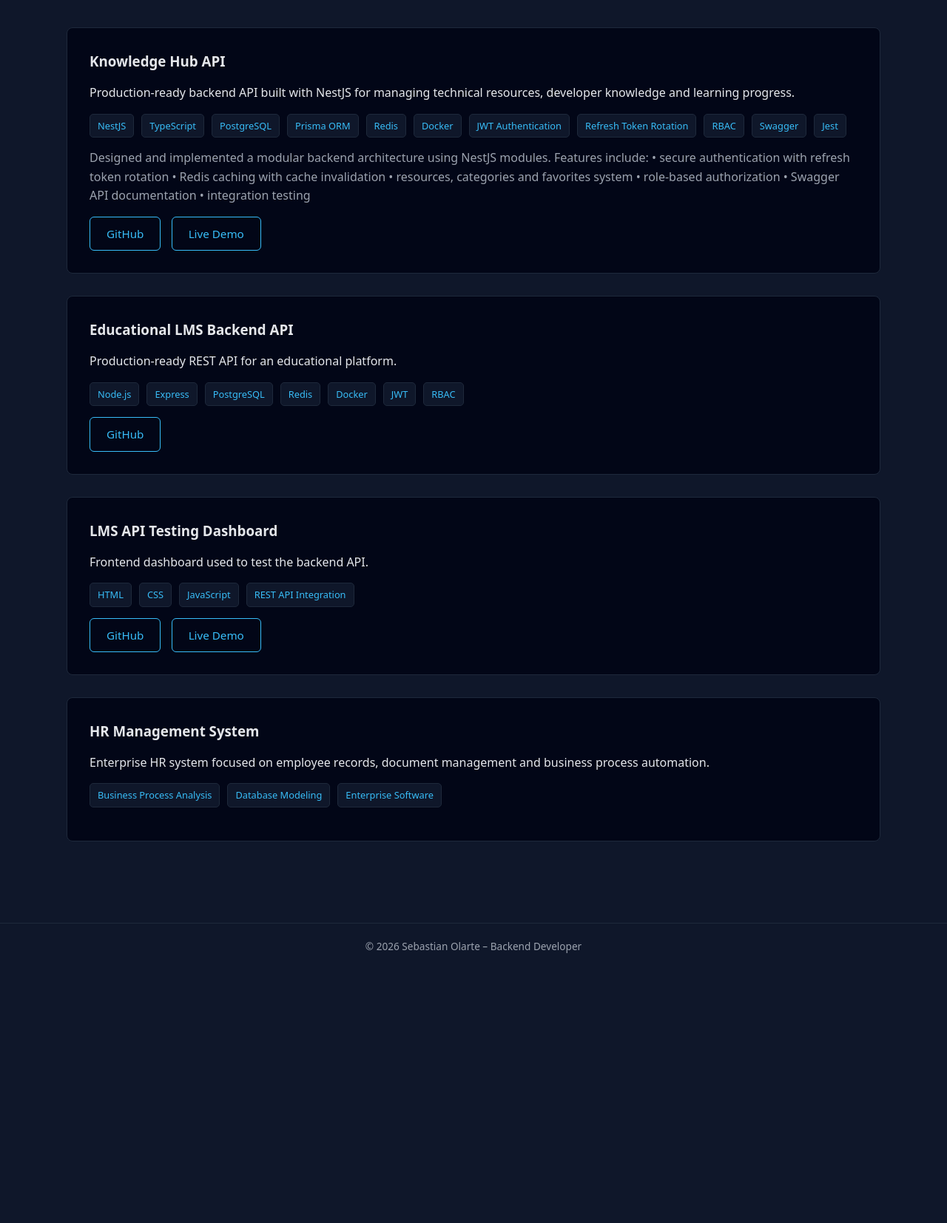
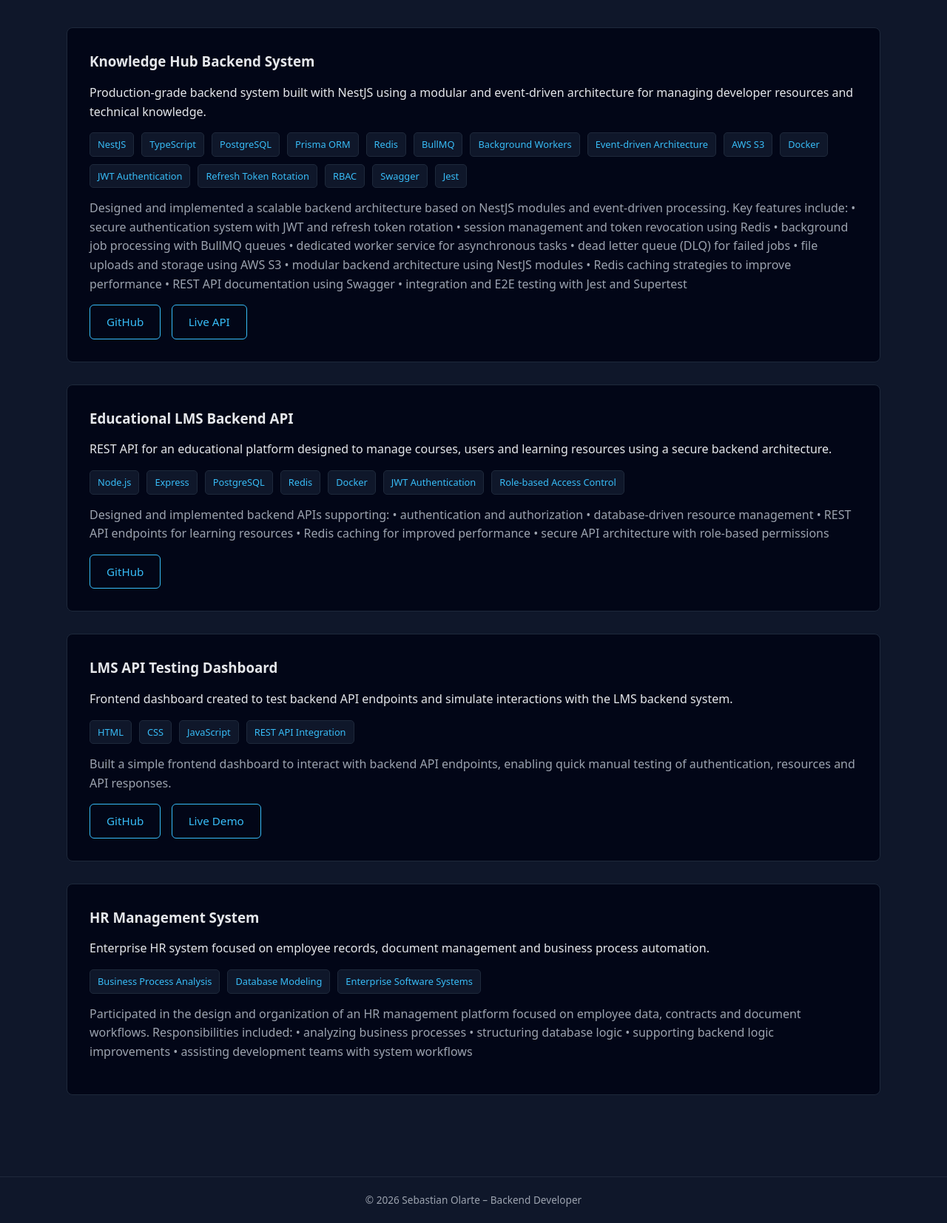
Before and after one commit to sebasolarte22/portfolio, a plain HTML site: page projects.html in a window 1280 px wide. Shown: the part 205-1859 px from the top of the page at 74% size. Before the commit the page ends 1516 px from the top, so only its background shows below. Drawn offline with Linux system fonts and the light colour scheme.

Commit message:
feat: portfolio updated

```diff
--- a/projects.html
+++ b/projects.html
@@ -36,11 +36,12 @@
 
 <div class="project-card">
 
-<h3>Knowledge Hub API</h3>
+<h3>Knowledge Hub Backend System</h3>
 
 <p class="project-description">
-Production-ready backend API built with NestJS for managing
-technical resources, developer knowledge and learning progress.
+Production-grade backend system built with NestJS using
+a modular and event-driven architecture for managing
+developer resources and technical knowledge.
 </p>
 
 <ul class="project-tech">
@@ -50,6 +51,10 @@ technical resources, developer knowledge and learning progress.
 <li>PostgreSQL</li>
 <li>Prisma ORM</li>
 <li>Redis</li>
+<li>BullMQ</li>
+<li>Background Workers</li>
+<li>Event-driven Architecture</li>
+<li>AWS S3</li>
 <li>Docker</li>
 <li>JWT Authentication</li>
 <li>Refresh Token Rotation</li>
@@ -61,17 +66,21 @@ technical resources, developer knowledge and learning progress.
 
 <p class="project-role">
 
-Designed and implemented a modular backend architecture
-using NestJS modules.
+Designed and implemented a scalable backend architecture
+based on NestJS modules and event-driven processing.
 
-Features include:
+Key features include:
 
-• secure authentication with refresh token rotation
-• Redis caching with cache invalidation
-• resources, categories and favorites system
-• role-based authorization
-• Swagger API documentation
-• integration testing
+• secure authentication system with JWT and refresh token rotation
+• session management and token revocation using Redis
+• background job processing with BullMQ queues
+• dedicated worker service for asynchronous tasks
+• dead letter queue (DLQ) for failed jobs
+• file uploads and storage using AWS S3
+• modular backend architecture using NestJS modules
+• Redis caching strategies to improve performance
+• REST API documentation using Swagger
+• integration and E2E testing with Jest and Supertest
 
 </p>
 
@@ -84,12 +93,13 @@ class="btn secondary"
 >
 GitHub
 </a>
+
 <a
 href="https://knowledge-hub-api-kuy2.onrender.com/docs"
 target="_blank"
 class="btn secondary"
 >
-Live Demo
+Live API
 </a>
 
 </div>
@@ -103,7 +113,9 @@ Live Demo
 <h3>Educational LMS Backend API</h3>
 
 <p class="project-description">
-Production-ready REST API for an educational platform.
+REST API for an educational platform designed to manage
+courses, users and learning resources using a secure
+backend architecture.
 </p>
 
 <ul class="project-tech">
@@ -113,10 +125,22 @@ Production-ready REST API for an educational platform.
 <li>PostgreSQL</li>
 <li>Redis</li>
 <li>Docker</li>
-<li>JWT</li>
-<li>RBAC</li>
+<li>JWT Authentication</li>
+<li>Role-based Access Control</li>
 
 </ul>
+
+<p class="project-role">
+
+Designed and implemented backend APIs supporting:
+
+• authentication and authorization
+• database-driven resource management
+• REST API endpoints for learning resources
+• Redis caching for improved performance
+• secure API architecture with role-based permissions
+
+</p>
 
 <div class="project-links">
 
@@ -139,7 +163,8 @@ GitHub
 <h3>LMS API Testing Dashboard</h3>
 
 <p class="project-description">
-Frontend dashboard used to test the backend API.
+Frontend dashboard created to test backend API endpoints
+and simulate interactions with the LMS backend system.
 </p>
 
 <ul class="project-tech">
@@ -150,6 +175,14 @@ Frontend dashboard used to test the backend API.
 <li>REST API Integration</li>
 
 </ul>
+
+<p class="project-role">
+
+Built a simple frontend dashboard to interact with
+backend API endpoints, enabling quick manual testing
+of authentication, resources and API responses.
+
+</p>
 
 <div class="project-links">
 
@@ -188,11 +221,27 @@ document management and business process automation.
 
 <li>Business Process Analysis</li>
 <li>Database Modeling</li>
-<li>Enterprise Software</li>
+<li>Enterprise Software Systems</li>
 
 </ul>
 
+<p class="project-role">
+
+Participated in the design and organization of an HR
+management platform focused on employee data,
+contracts and document workflows.
+
+Responsibilities included:
+
+• analyzing business processes
+• structuring database logic
+• supporting backend logic improvements
+• assisting development teams with system workflows
+
+</p>
+
 </div>
+
 
 </div>
 </section>
```
Also changed, not shown: index.html (+9 -80 lines), resume.html (+18 -12 lines).
